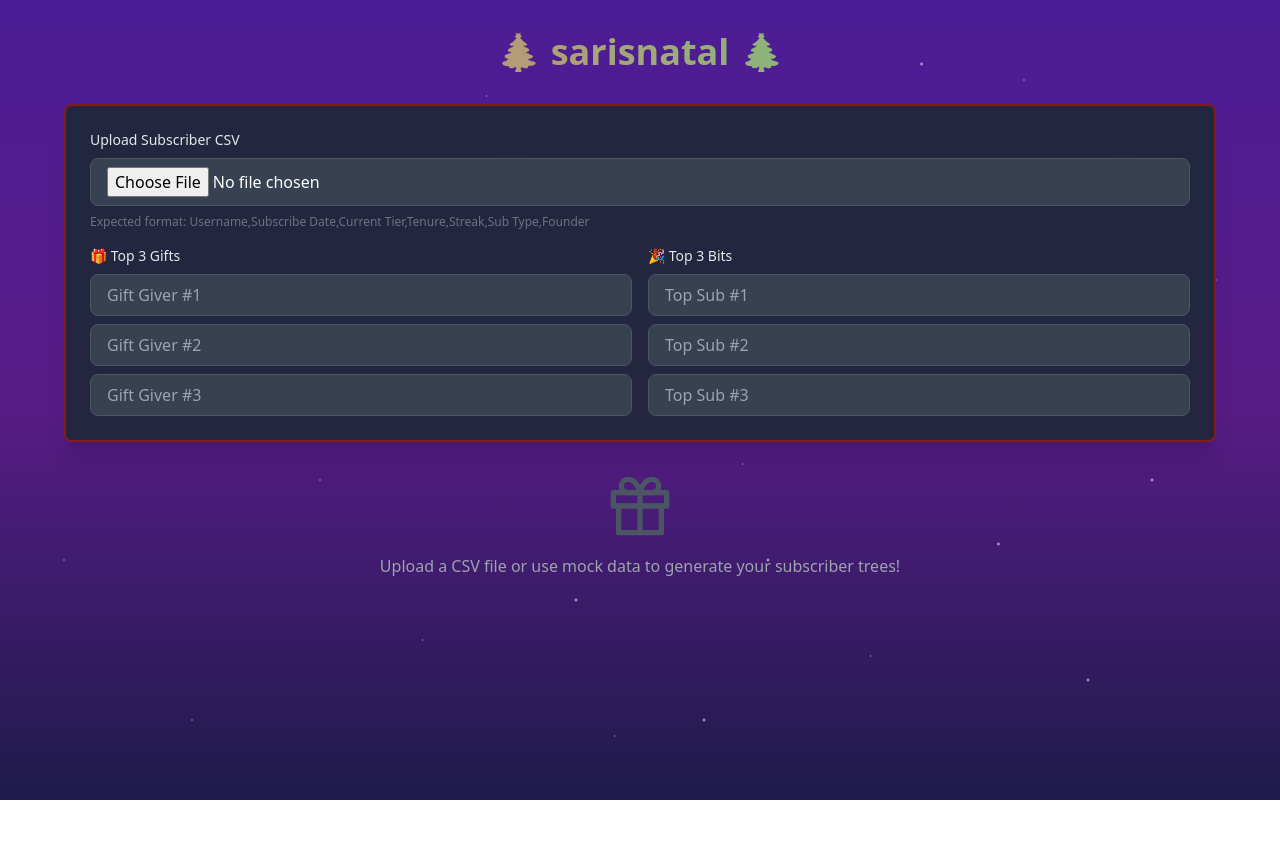
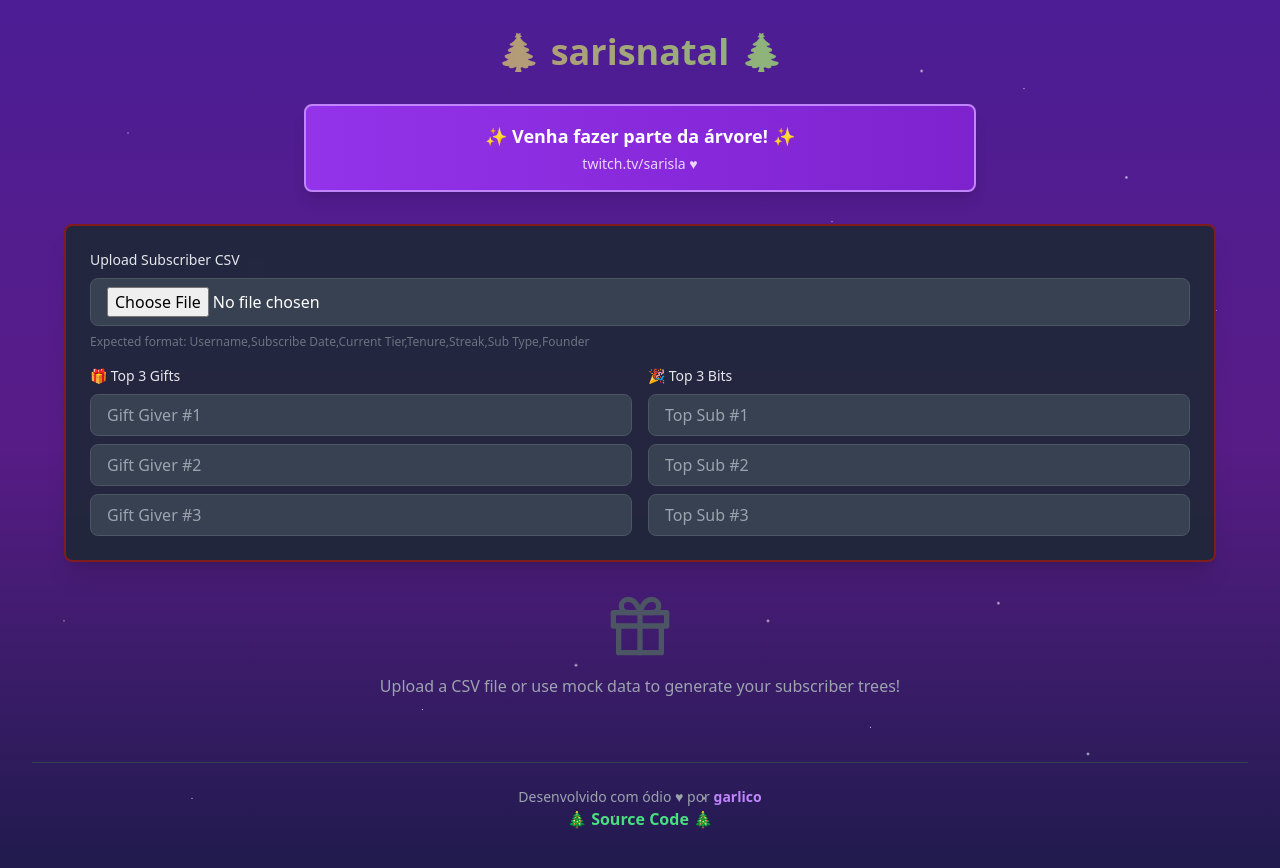
Before and after one commit to garlic1/twitch-christmas-tree, a React (Vite) app: page / in a window 1280 px wide. Shown: the top 868 px of the page. Before the commit the page ends 800 px from the top, so only its background shows below. Built offline with nearby package versions, Linux system fonts and the light colour scheme.

Commit message:
add favicon, footer and link to livestream

```diff
--- a/index.html
+++ b/index.html
@@ -3,7 +3,8 @@
   <head>
     <meta charset="UTF-8" />
     <meta name="viewport" content="width=device-width, initial-scale=1.0" />
-    <title>Twitch Christmas Tree</title>
+    <link rel="icon" type="image/png" href="/favicon.png" />
+    <title>🎄 sarisnatal 🎄</title>
   </head>
   <body>
     <div id="root"></div>
--- a/src/App.jsx
+++ b/src/App.jsx
@@ -163,11 +163,26 @@ const ChristmasTreeGenerator = () => {
           opacity: 0.8;
         }
       `}</style>
-      <div className="min-h-screen bg-gradient-to-br from-gray-900 via-green-950 to-red-950 p-8 starry-bg">
-        <div className="max-w-6xl mx-auto">
+      <div className="min-h-screen bg-gradient-to-br from-gray-900 via-green-950 to-red-950 p-8 starry-bg ">
+        <div className="max-w-6xl mx-auto relative z-10">
           <h1 className="text-4xl font-bold text-center mb-8 bg-gradient-to-r from-red-400 to-green-400 bg-clip-text text-transparent">
             🎄 sarisnatal 🎄
           </h1>
+          <a
+            href="https://twitch.tv/sarisla"
+            target="_blank"
+            rel="noopener noreferrer"
+            className="block mb-8 mx-auto max-w-2xl"
+          >
+            <div className="bg-gradient-to-r from-purple-600 to-purple-700 hover:from-purple-500 hover:to-purple-600 transition-all p-4 rounded-lg shadow-lg border-2 border-purple-400 text-center cursor-pointer transform hover:scale-105">
+              <p className="text-white text-lg font-bold">
+                ✨ Venha fazer parte da árvore! ✨
+              </p>
+              <p className="text-purple-200 text-sm mt-1">
+                twitch.tv/sarisla ♥
+              </p>
+            </div>
+          </a>
 
           <div className="bg-gray-800/90 backdrop-blur rounded-lg shadow-xl p-6 mb-8 border-2 border-red-900">
             <div className="space-y-4">
@@ -276,6 +291,31 @@ const ChristmasTreeGenerator = () => {
             </Fragment>
           ))}
         </div>
+        <footer className="mt-16 py-6 border-t border-gray-700 relative z-10">
+          <div className="max-w-6xl mx-auto text-center">
+            <p className="text-gray-400 text-sm">
+              Desenvolvido com ódio ♥ por{" "}
+              <a
+                href="https://garlico.com.br"
+                target="_blank"
+                rel="noopener noreferrer"
+                className="text-purple-400 hover:text-purple-300 font-semibold transition-colors"
+              >
+                garlico
+              </a>
+            </p>
+            <p>
+              <a
+                href="https://github.com/garlic1/twitch-christmas-tree"
+                target="_blank"
+                rel="noopener noreferrer"
+                className="text-green-400 hover:text-green-300 font-semibold transition-colors"
+              >
+                🎄 Source Code 🎄
+              </a>
+            </p>
+          </div>
+        </footer>
       </div>
     </>
   );
```
Also changed, not shown: public/favicon.png (added).
